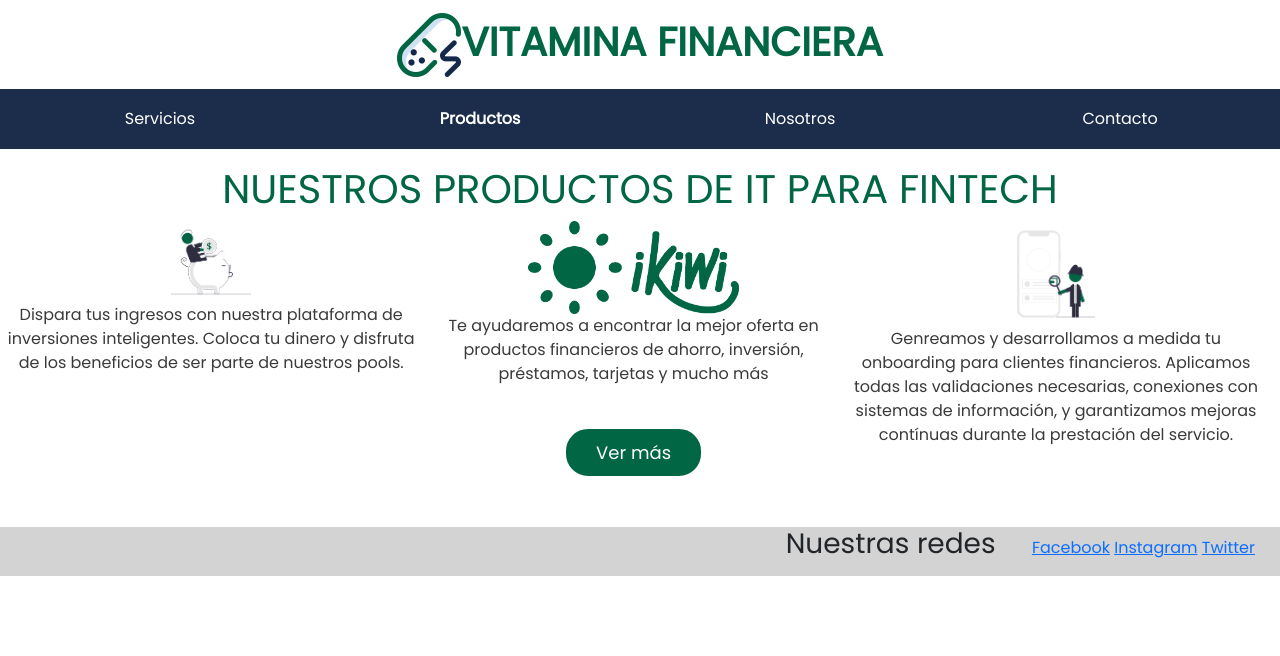
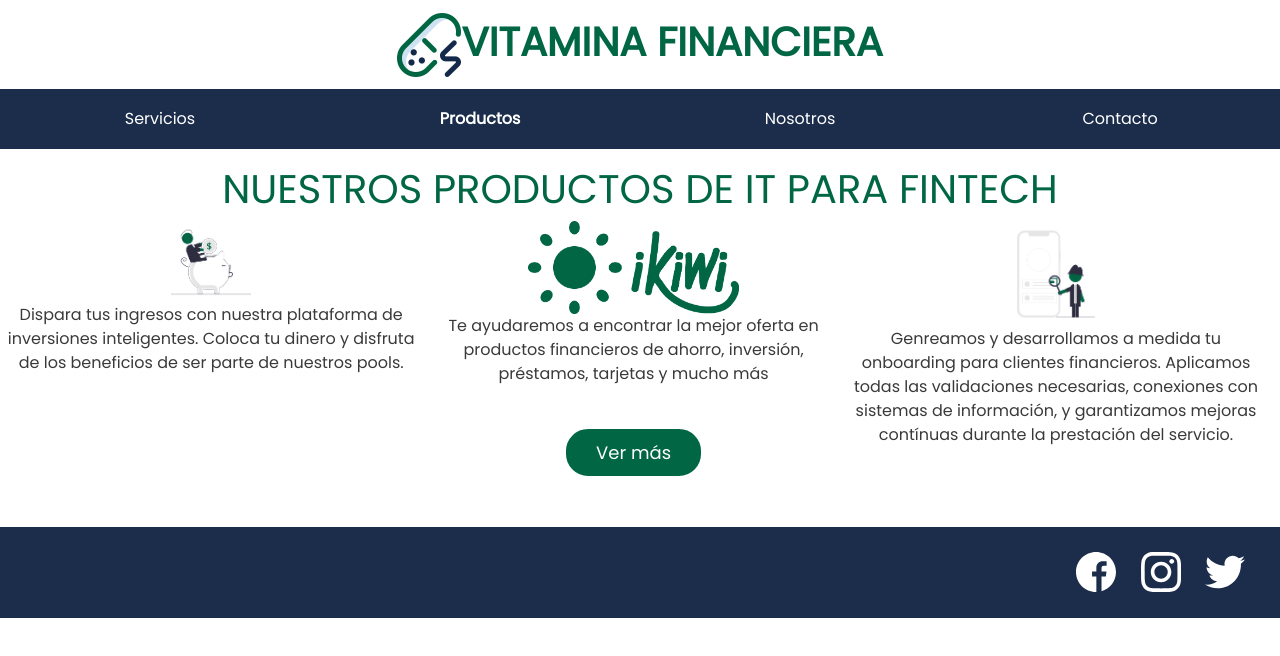
Before and after one commit to naicop/VitaminaFinanciera, a website: page productos.html in a window 1280 px wide. Drawn offline with nearby package versions, Linux system fonts and the light colour scheme.

Commit message:
Agrego imagenes a footer

```diff
--- a/productos.html
+++ b/productos.html
@@ -92,19 +92,19 @@
         </main>
 
         <br><br>
-        <!-- pie de página-->
-    <footer class="footer">
-        <div class="footer__div">
-        <h3 class="tituloInline">Nuestras redes</h3>
+         <!-- pie de página-->
+         <footer class="footer">
+            <div class="footer__div">
+
         <ul class="listaFooter">
             <li class="listaFooter__item">
-                <a href="">Facebook</a>
+               <img width="40px" height="40px" src="assets/img/facebook.svg" alt="facebook">
             </li>
             <li class="listaFooter__item">
-                <a href="">Instagram</a>
+                <img width="40px" height="40px" src="assets/img/instagram.svg" alt="instagram">
             </li>
             <li class="listaFooter__item">
-                <a href="">Twitter</a>
+                <img width="40px" height="40px" src="assets/img/twitter.svg" alt="twitter">
             </li>
         </ul>
         </div>
--- a/scss/style.scss
+++ b/scss/style.scss
@@ -9,7 +9,8 @@
 }
 
 footer{
-    background-color: lightgray;
+    background-color:$colorSecundario;
+    padding-top: 15px;
 }
 section{
     margin-left: 20px;
@@ -40,6 +41,7 @@
      &__item {
     list-style-type: none;
     display: inline-block;
+    padding: 10px;
     }
 }
 ul {
```
Also changed, not shown: 404.html (+6 -6 lines), contacto.html (+4 -4 lines), index.html (+4 -4 lines), nosotros.html (+6 -6 lines), servicios.html (+4 -4 lines), assets/img/facebook.svg (added), assets/img/instagram.svg (added), assets/img/twitter.svg (added), css/style.css.
